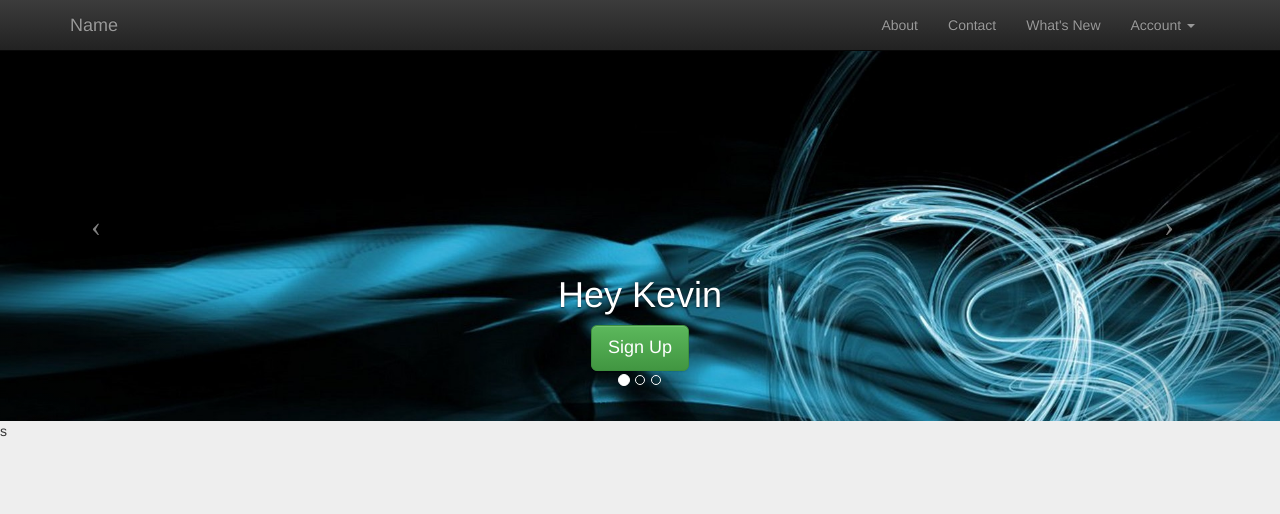
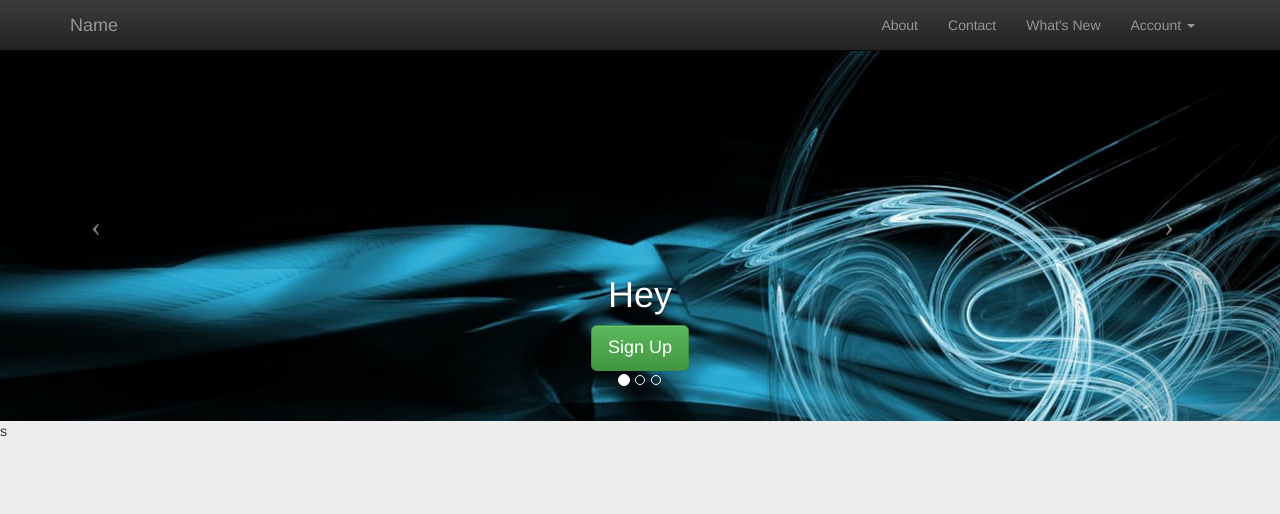
Before and after one commit to eericart/Discreta, a Django app: page / in a window 1280 px wide. Shown: the top 514 px of the page. Run offline with Django 3.2, Linux system fonts and the light colour scheme; parts of the project's set-up code (start-up, migrations or seed data) failed here and were passed over; some libraries are stand-ins or nearby versions.

Commit message:
lo cambie y punto

```diff
--- a/templates/index.html
+++ b/templates/index.html
@@ -14,7 +14,7 @@
             <div class="item active">
                 <img class="img-responsive" src="/media/imagen/a.jpg" alt="...">
                 <div class="carousel-caption">
-                    <h1>Hey Kevin</h1>
+                    <h1>Hey </h1>
                     <a href="{% url "sign_up" %}"><button class="btn btn-success btn-lg">Sign Up</button></a>
                 </div>
             </div>
```
